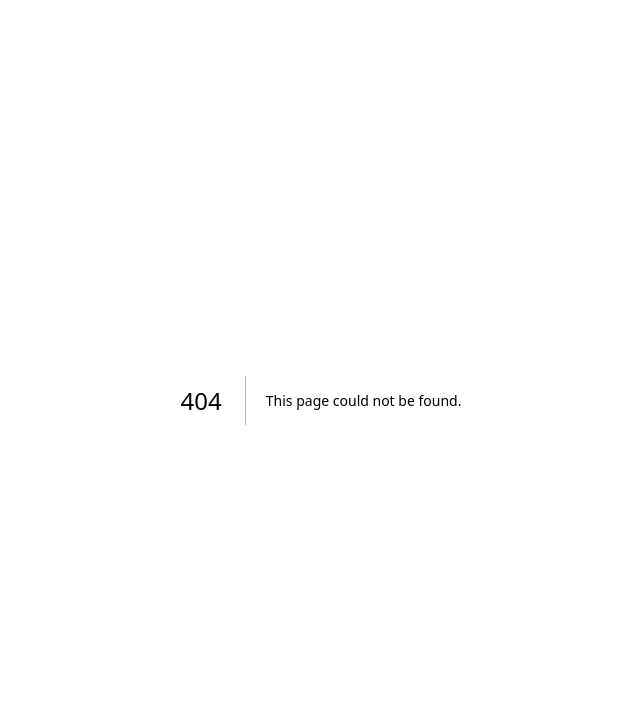
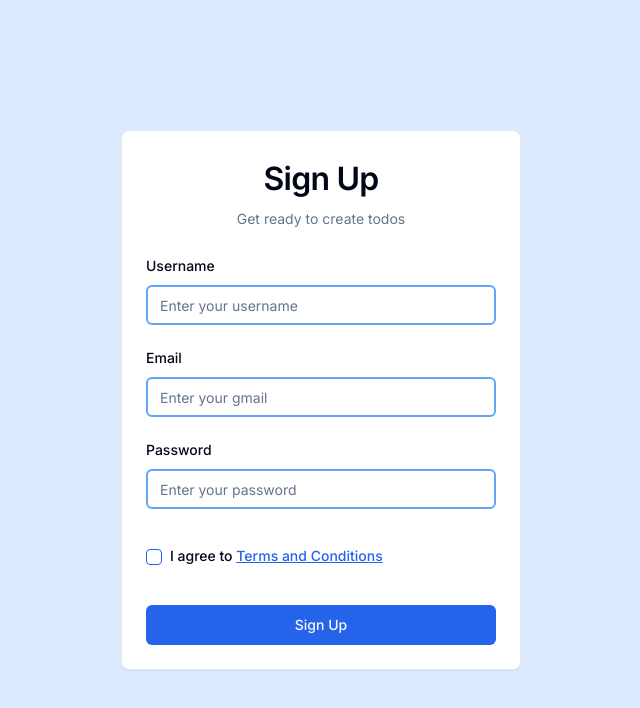
Before and after one commit to AymeneBahmed/next-todo, a Next.js app: page /signup in a window 1280 px wide. Before the commit this address had no page. Shown: the top 708 px of the page, without its empty margins (319-959 px from the left). Built offline with nearby package versions, Linux system fonts and the light colour scheme.

Commit message:
Create sign up page

```diff
--- /dev/null
+++ b/src/app/(auth)/signup/page.tsx
@@ -0,0 +1,145 @@
+"use client";
+
+import { Button } from "@/components/ui/button";
+import {
+  Card,
+  CardContent,
+  CardDescription,
+  CardHeader,
+  CardTitle,
+} from "@/components/ui/card";
+import { Checkbox } from "@/components/ui/checkbox";
+import {
+  Form,
+  FormControl,
+  FormField,
+  FormItem,
+  FormLabel,
+  FormMessage,
+} from "@/components/ui/form";
+import { Input } from "@/components/ui/input";
+import { zodResolver } from "@hookform/resolvers/zod";
+import Link from "next/link";
+import { useForm } from "react-hook-form";
+import { z } from "zod";
+
+const formSchema = z.object({
+  username: z
+    .string()
+    .min(3, { message: "Username must be at least of 3 characters" }),
+  email: z.string().email(),
+  password: z
+    .string()
+    .min(6, { message: "The password should contain at least 6 characters" }),
+  agreeToTermsAndConditions: z.boolean().default(false),
+});
+
+export default function SignupPage() {
+  const form = useForm<z.infer<typeof formSchema>>({
+    resolver: zodResolver(formSchema),
+  });
+
+  function onSubmit(values: z.infer<typeof formSchema>) {
+    console.log(values);
+  }
+
+  return (
+    <div className="bg-blue-100 size-full grid place-content-center">
+      <Card className="w-[25rem]">
+        <CardHeader className="text-center">
+          <CardTitle className="text-[2rem]">Sign Up</CardTitle>
+          <CardDescription>Get ready to create todos</CardDescription>
+        </CardHeader>
+        <CardContent>
+          <Form {...form}>
+            <form action="" onSubmit={form.handleSubmit(onSubmit)}>
+              <FormField
+                control={form.control}
+                name="username"
+                render={({ field, fieldState }) => (
+                  <FormItem>
+                    <FormLabel>Username</FormLabel>
+                    <FormControl
+                      className={`border-blue-400 border-2 ${
+                        fieldState.invalid && "border-red-400 !ring-red-600"
+                      }`}
+                    >
+                      <Input placeholder="Enter your username" {...field} />
+                    </FormControl>
+                    <FormMessage />
+                  </FormItem>
+                )}
+              />
+              <FormField
+                control={form.control}
+                name="email"
+                render={({ field, fieldState }) => (
+                  <FormItem className="mt-5">
+                    <FormLabel>Email</FormLabel>
+                    <FormControl
+                      className={`border-blue-400 border-2 ${
+                        fieldState.invalid && "border-red-400 !ring-red-600"
+                      }`}
+                    >
+                      <Input
+                        {...field}
+                        type="email"
+                        placeholder="Enter your gmail"
+                      />
+                    </FormControl>
+                    <FormMessage />
+                  </FormItem>
+                )}
+              />
+              <FormField
+                control={form.control}
+                name="password"
+                render={({ field, fieldState }) => (
+                  <FormItem className="mt-5">
+                    <FormLabel>Password</FormLabel>
+                    <FormControl
+                      className={`border-blue-400 border-2 ${
+                        fieldState.invalid && "border-red-400 !ring-red-600"
+                      }`}
+                    >
+                      <Input
+                        type="password"
+                        placeholder="Enter your password"
+                        {...field}
+                      />
+                    </FormControl>
+                    <FormMessage />
+                  </FormItem>
+                )}
+              />
+              <FormField
+                control={form.control}
+                name="agreeToTermsAndConditions"
+                render={({ field }) => (
+                  <FormItem className="mt-10 flex space-y-0 gap-2">
+                    <FormControl>
+                      <Checkbox
+                        checked={field.value}
+                        onCheckedChange={field.onChange}
+                        required
+                      />
+                    </FormControl>
+                    <FormLabel>
+                      I agree to{" "}
+                      <Link href="/" className="underline text-primary">
+                        Terms and Conditions
+                      </Link>
+                    </FormLabel>
+                  </FormItem>
+                )}
+              />
+              <Button className="w-full mt-10" type="submit">
+                Sign Up
+              </Button>
+            </form>
+          </Form>
+        </CardContent>
+      </Card>
+    </div>
+  );
+}
```
